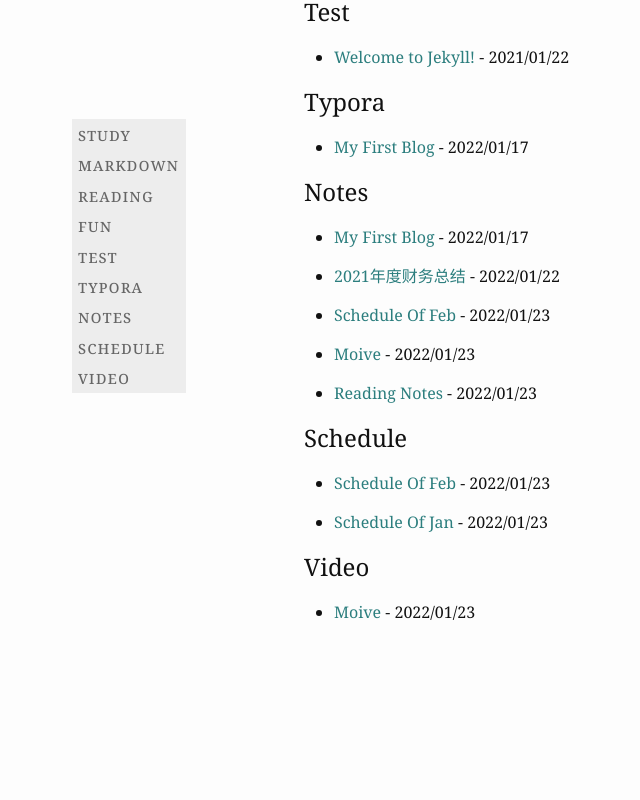
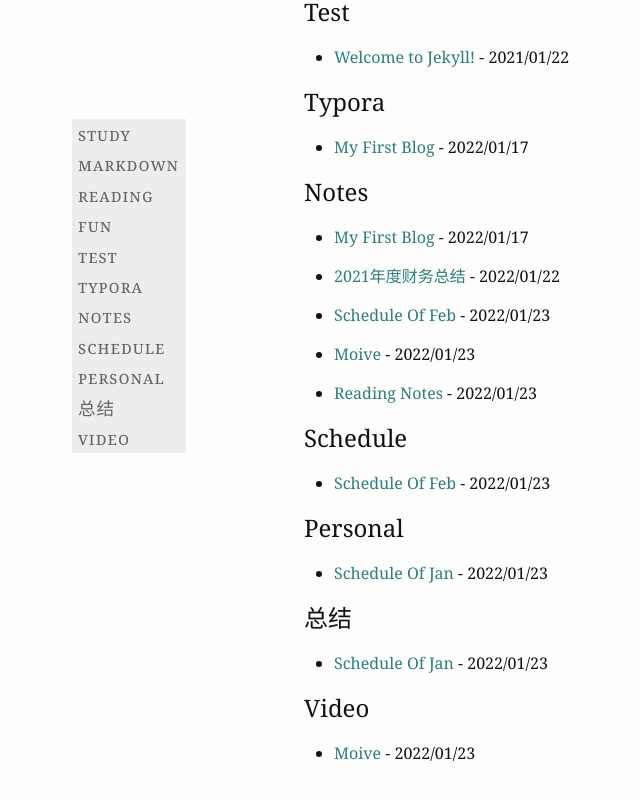
Before and after one commit to 9Echo/9Echo.github.io, a Jekyll site: the page built from tags.html, in a window 1280 px wide and 900 px high, scrolled down 563 px. Shown: the top 800 px of the window, without its empty margins (206-846 px from the left). Built offline with Jekyll 4.4.1, drawn with Linux system fonts in a browser that asks for light colours; before the commit the page ends 1322 px from its top, so only the background shows below that.

Commit message:
Update 2022-01-13-schedule-of-Jan.markdown

```diff
--- a/_posts/2022-01-13-schedule-of-Jan.markdown
+++ b/_posts/2022-01-13-schedule-of-Jan.markdown
@@ -1,9 +1,7 @@
 ---
 layout: post
 date:   2022-01-23
-tags: [schedule]
-categories: [Personal]
-
+tags: [personal, 总结]
 ---
 
 # 2022年1月份计划
```
